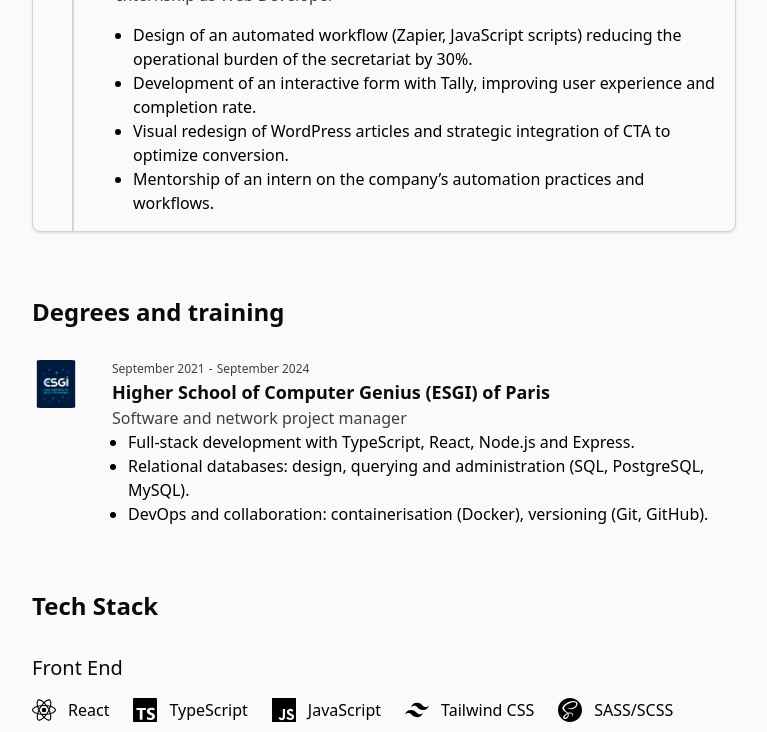
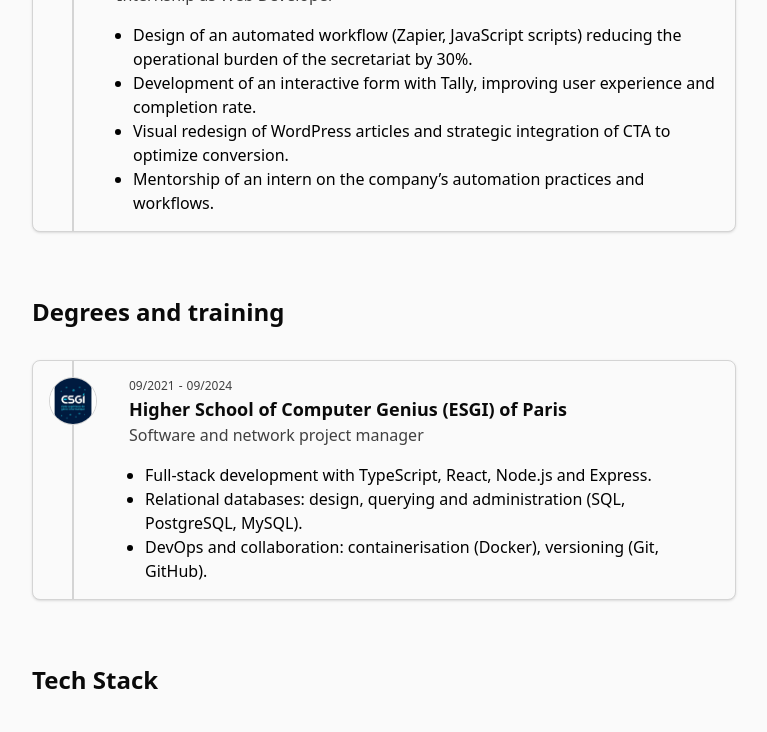
Before and after one commit to nathanEvrardDaCunha/portfolio-v1, a React (Vite) app: page / in a window 1280 px wide. Shown: the part 532-1264 px from the top of the page, without its empty margins (256-1023 px from the left). Built offline with nearby package versions, Linux system fonts and the light colour scheme.

Commit message:
feat: rework Education UI to look like Timeline

```diff
--- a/src/pages/HomeEducation.tsx
+++ b/src/pages/HomeEducation.tsx
@@ -9,21 +9,28 @@
         <section className="mx-auto max-w-3xl px-8 pb-16">
             <h2 className="mb-8 text-2xl font-bold text-neutral-950 dark:text-neutral-50">Degrees and training</h2>
 
-            <div className="flex flex-col gap-8">
+            <div className="relative flex flex-col gap-8">
+                <div className="absolute top-0 bottom-0 left-10 w-0.5 bg-neutral-300 dark:bg-neutral-600"></div>
+
+                <div className="flex flex-col gap-8 rounded-lg border border-neutral-300 bg-neutral-50 px-4 py-4 shadow-sm hover:bg-neutral-200">
                     <article className="flex flex-row gap-8">
                         {/* TODO: Replace alt proper image description. */}
                         {/* TODO: Replace src with proper image. */}
                         {/* TODO: Tweak image loading strategy and priority to enhance Lighthouse score. */}
-                    <img src={esgiLogo} alt="Alt img" className="aspect-square h-12 w-12 rounded-lg" />
+                        <img
+                            src={esgiLogo}
+                            alt="Alt img"
+                            className="z-10 aspect-square h-12 w-12 rounded-full border border-neutral-300 bg-neutral-50 object-cover hover:bg-neutral-200"
+                        />
 
                         <div className="flex flex-col">
                             <div className="flex flex-row gap-1">
                                 <time dateTime="2021-09" className="text-[12px] text-neutral-700 dark:text-neutral-300">
-                                September 2021
+                                    09/2021
                                 </time>
                                 <p className="text-[12px] text-neutral-700">-</p>
                                 <time dateTime="2024-09" className="text-[12px] text-neutral-700 dark:text-neutral-300">
-                                September 2024
+                                    09/2024
                                 </time>
                             </div>
 
@@ -31,17 +38,20 @@
                                 Higher School of Computer Genius (ESGI) of Paris
                             </h3>
 
-                        <p className="text-base font-normal text-neutral-700 dark:text-neutral-300">
+                            <p className="mb-4 text-base font-normal text-neutral-700 dark:text-neutral-300">
                                 Software and network project manager
                             </p>
 
                             <ul className="ml-4 flex list-outside list-disc flex-col">
                                 <li>Full-stack development with TypeScript, React, Node.js and Express.</li>
-                            <li>Relational databases: design, querying and administration (SQL, PostgreSQL, MySQL).</li>
+                                <li>
+                                    Relational databases: design, querying and administration (SQL, PostgreSQL, MySQL).
+                                </li>
                                 <li>DevOps and collaboration: containerisation (Docker), versioning (Git, GitHub).</li>
                             </ul>
                         </div>
                     </article>
+                </div>
             </div>
         </section>
     );
```
Lines whose indentation alone changed are shown as unchanged.
